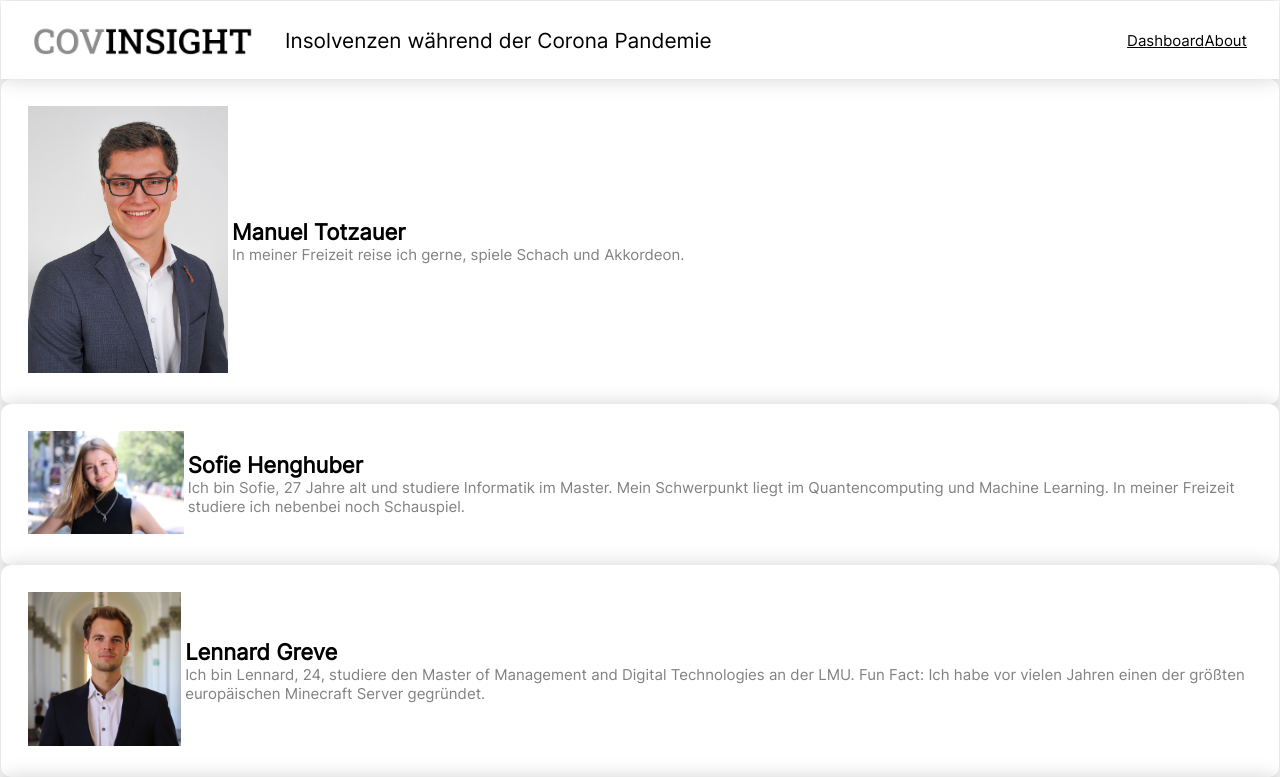
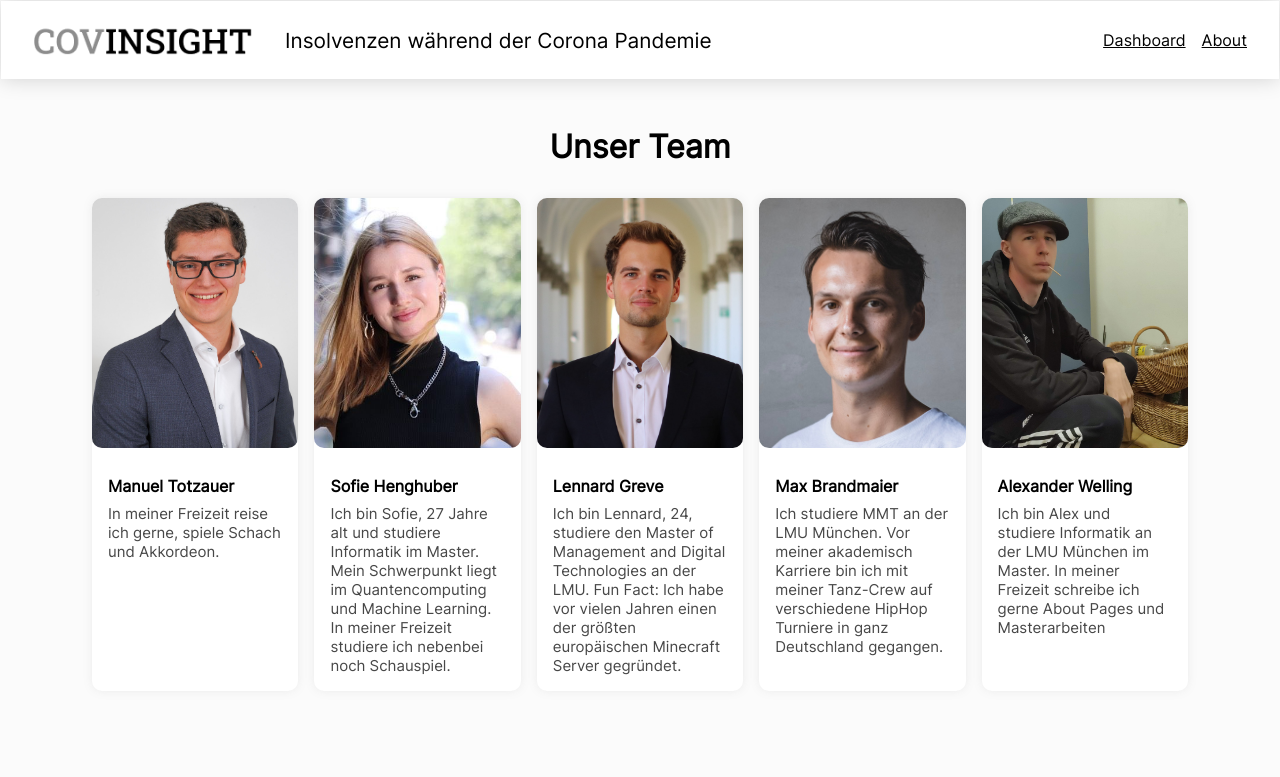
Before and after one commit to InfoVis22/CovInsights, a React (Vite) app: page /about in a window 1280 px wide. Shown: the top 777 px of the page. Built offline with nearby package versions, Linux system fonts and the light colour scheme.

Commit message:
Structure and Design of the About Us Page

```diff
--- a/src/components/BusinessCard/BusinessCard.jsx
+++ b/src/components/BusinessCard/BusinessCard.jsx
@@ -6,22 +6,15 @@ const BusinessCard = ({ name, infoText, imageName }) => {
     // RENDER
 
     return (
-        <div className="Visual">
-            <table>
-                <tr>
-                    <td>
+        <div className="BusinessCard">
                 <img className="Avatar"
                     src={`/images/${imageName}`}
                     alt={`Image of ${name}`}/>
-                    </td>
-                    <td>
+
                 <div className="Heading">
                     <h2>{name}</h2>
                     <p>{infoText}</p>
                 </div>
-                    </td>
-                </tr>
-            </table>
         </div>
     )
 }
--- a/src/components/BusinessCard/BusinessCard.scss
+++ b/src/components/BusinessCard/BusinessCard.scss
@@ -1,3 +1,32 @@
-.Avatar {
-    width: 200px;
-  }
+//IMPORTS
+
+@import '../../Variables.scss';
+
+//SCSS
+
+.BusinessCard{
+    background-color: white;
+    border-radius: $borderradius;
+    box-shadow: $boxshadow;
+    width: 100%;
+    &:hover{
+      transform: scale(101%);
+    }
+    .Avatar{
+        border-radius: $borderradius;
+        height: 250px;
+        width: 100%;
+        object-fit: cover;
+    }
+    .Heading{
+      margin-top: 0.5rem;
+      padding: 1rem;
+      h2{
+        margin-bottom: 0.5rem;
+        font-size: 1rem;
+      }
+      p{
+        color: rgb(71, 71, 71);
+      }
+    }
+}
--- a/src/components/TopBar/TopBar.scss
+++ b/src/components/TopBar/TopBar.scss
@@ -58,25 +58,9 @@
             display: flex;
             justify-content: center;
             align-items: center;
-
-            .contact{
-                display: flex;
-                align-items: center;
-                &:hover{
-                    color: black;
-                    cursor: pointer;
-                    img{
-                        filter: black;
-                    }
-                }
-
-                img{
-                    margin-right: 0.5rem;
-                    top: -1px;
-                    width: 25px;
-                }
-
-
+            gap: 1rem;
+            a{
+                font-size: 1rem;
             }
         }
     }
--- a/src/pages/About.jsx
+++ b/src/pages/About.jsx
@@ -1,9 +1,12 @@
 import React from 'react'
 import BusinessCard from '../components/BusinessCard/BusinessCard'
+import './About.scss'
 
 const About = () => {
   return (
-    <div>
+    <div className='Page About'>
+    <h1>Unser Team</h1>
+      <div className="Cards">
         <BusinessCard name={"Manuel Totzauer"}
           infoText={"In meiner Freizeit reise ich gerne, spiele Schach und Akkordeon."}
           imageName={"manuelAvatar.jpeg"}/>
@@ -13,13 +16,14 @@ const About = () => {
           <BusinessCard name={"Lennard Greve"}
           infoText={"Ich bin Lennard, 24, studiere den Master of Management and Digital Technologies an der LMU.\nFun Fact: Ich habe vor vielen Jahren einen der größten europäischen Minecraft Server gegründet."}
           imageName={"lennardAvatar.jpeg"}/>
-        <BusinessCard name={"Maximilian Brandmaier"}
-        infoText={"Fun Fact: Max studiert MMT an der LMU München, vor seiner akademisch Karriere ist er mit seiner Tanz-Crew auf verschiedene HipHop Turniere in ganz Deutschland gegangen."}
+          <BusinessCard name={"Max Brandmaier"}
+          infoText={"Ich studiere MMT an der LMU München. Vor meiner akademisch Karriere bin ich mit meiner Tanz-Crew auf verschiedene HipHop Turniere in ganz Deutschland gegangen."}
           imageName={"maxiAvatar.jpeg"}/>
           <BusinessCard name={"Alexander Welling"}
           infoText={"Ich bin Alex und studiere Informatik an der LMU München im Master. In meiner Freizeit schreibe ich gerne About Pages und Masterarbeiten"}
           imageName={"alexAvatar.jpg"}/>
       </div>
+    </div>
   )
 }
 
--- /dev/null
+++ b/src/pages/About.scss
@@ -0,0 +1,30 @@
+//IMPORTS
+
+@import '../Variables.scss';
+
+//SCSS
+
+.About {
+    h1{
+        text-align: center;
+        margin-bottom: 2rem;
+        margin-top: 3rem;
+    }
+    .Cards{
+        margin: auto;
+
+        display: flex;
+        gap: 1rem;
+        flex-wrap: wrap;
+        justify-content: center;
+        @media (max-width: $mobile) {
+
+        }
+        .BusinessCard{
+            flex-basis: 17%;
+            @media (max-width: $mobile) {
+                flex-basis: 100%;
+            }
+        }
+    }
+}
```
Lines whose indentation alone changed are shown as unchanged.
